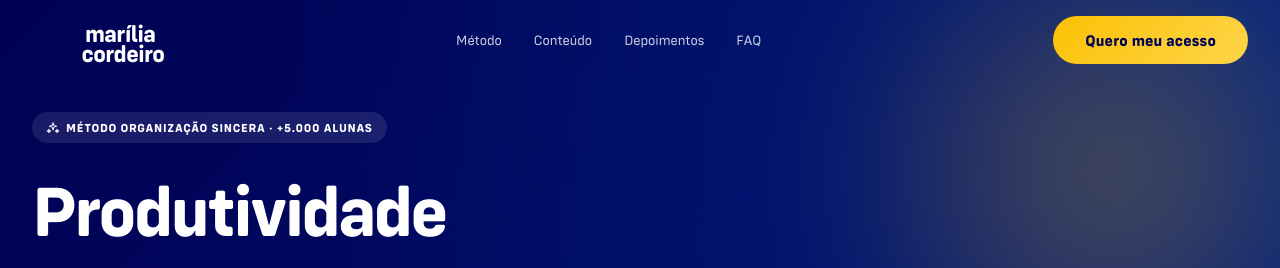
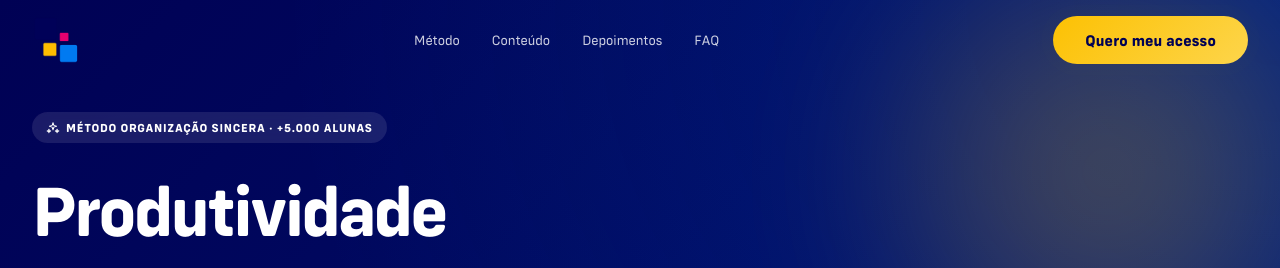
Before and after one commit to ludymanoel/marilia-new-lp, an Astro site in the folder landing-page/: page / in a window 1280 px wide. Shown: the top 268 px of the page. Built offline with nearby package versions, Linux system fonts and the light colour scheme; Astro itself is replaced by a stand-in of ours.

Commit message:
new file:   landing-page/public/images/logo-mc.png 	modified:   landing-page/src/components/sections/Footer.astro 	modified:   landing-page/src/components/sections/Header.astro 	deleted:    landing-page/src/components/ui/LogoMC.astro

```diff
--- a/landing-page/src/components/sections/Footer.astro
+++ b/landing-page/src/components/sections/Footer.astro
@@ -3,7 +3,6 @@
  * Footer — Institucional + legal + social.
  */
 import Icon from '../ui/Icon.astro';
-import LogoMC from '../ui/LogoMC.astro';
 import { siteConfig } from '../../data/content';
 
 const year = new Date().getFullYear();
@@ -14,7 +13,14 @@ const year = new Date().getFullYear();
     <div class="grid md:grid-cols-4 gap-8 md:gap-12 mb-10">
       <!-- Logo + descrição -->
       <div class="md:col-span-2">
-        <LogoMC variant="light" size="md" showText={true} class="mb-4" />
+        <img
+          src="/images/logo-mc.png"
+          alt="Marília Cordeiro"
+          width="1000"
+          height="1000"
+          class="mb-4 h-14 md:h-16 w-auto"
+          loading="lazy"
+        />
         <p class="text-sm text-neutral-400 leading-relaxed max-w-md mt-4">
           Engenheira, especialista em organização e gestão do tempo.
           Há mais de 12 anos ajudando pessoas e empresas a recuperarem
--- a/landing-page/src/components/sections/Header.astro
+++ b/landing-page/src/components/sections/Header.astro
@@ -4,7 +4,6 @@
  * Aparece transparente no topo, ganha fundo sólido ao rolar.
  */
 import Button from '../ui/Button.astro';
-import LogoMC from '../ui/LogoMC.astro';
 ---
 
 <header
@@ -17,7 +16,15 @@ import LogoMC from '../ui/LogoMC.astro';
       class="flex items-center group"
       aria-label="Marília Cordeiro — página inicial"
     >
-      <LogoMC variant="light" size="sm" showText={true} />
+      <img
+        src="/images/logo-mc.png"
+        alt="Marília Cordeiro"
+        width="1000"
+        height="1000"
+        class="h-10 md:h-12 w-auto"
+        loading="eager"
+        fetchpriority="high"
+      />
     </a>
 
     <nav class="hidden md:flex items-center gap-8" aria-label="Navegação principal">
--- a/landing-page/src/components/ui/LogoMC.astro
+++ /dev/null
@@ -1,111 +0,0 @@
----
-/**
- * LogoMC — Logo oficial Marília Cordeiro.
- *
- * Wordmark tipográfico "marília cordeiro" em SVG vetorial.
- *
- * Variantes:
- * - "color" → fundo claro (texto marinho)
- * - "light" → fundo escuro (texto branco)
- * - "mono" → cor sólida via currentColor
- */
-
-export interface Props {
-  variant?: 'color' | 'light' | 'mono';
-  size?: 'sm' | 'md' | 'lg' | 'xl';
-  showText?: boolean;
-  class?: string;
-  ariaLabel?: string;
-}
-
-const {
-  variant = 'color',
-  size = 'md',
-  showText = true,
-  class: className = '',
-  ariaLabel = 'Marília Cordeiro',
-} = Astro.props;
-
-// Cores oficiais do brandbook
-const COLORS = {
-  brand: '#000154',
-  white: '#FFFFFF',
-};
-
-const palette = {
-  color: { text: COLORS.brand },
-  light: { text: COLORS.white },
-  mono: { text: 'currentColor' },
-}[variant];
-
-const dimensions = {
-  sm: { w: 132, h: 48 },
-  md: { w: 198, h: 72 },
-  lg: { w: 264, h: 96 },
-  xl: { w: 352, h: 128 },
-}[size];
-
-const { w, h } = dimensions;
-
-// Usando viewBox do PNG original (2080x756) mantém fidelidade ao brandbook
-const viewBoxWidth = 2080;
-const viewBoxHeight = 756;
-
-// Posição do wordmark (em coordenadas viewBox)
-const wordmarkX = 836;
-const wordmarkX2 = 780;
-const wordmarkY1 = 410;
-const wordmarkY2 = 720;
-const wordmarkFontSize = 380;
-
-const finalHeight = h;
----
-
-<svg
-  xmlns="http://www.w3.org/2000/svg"
-  width={w}
-  height={finalHeight}
-  viewBox={`0 0 ${viewBoxWidth} ${viewBoxHeight}`}
-  fill="none"
-  class={className}
-  aria-label={ariaLabel}
-  role="img"
-  preserveAspectRatio="xMinYMid meet"
->
-  <title>{ariaLabel}</title>
-
-  {showText && (
-    <g aria-hidden="true">
-      <text
-        x={wordmarkX}
-        y={wordmarkY1}
-        font-family="'Config Rounded', 'Roboto', sans-serif"
-        font-size={wordmarkFontSize}
-        font-weight="700"
-        fill={palette.text}
-        text-anchor="start"
-        letter-spacing="-10"
-      >marília</text>
-
-      <text
-        x={wordmarkX2}
-        y={wordmarkY2}
-        font-family="'Config Rounded', 'Roboto', sans-serif"
-        font-size={wordmarkFontSize}
-        font-weight="700"
-        fill={palette.text}
-        text-anchor="start"
-        letter-spacing="-10"
-      >cordeiro</text>
-    </g>
-  )}
-</svg>
-
-<style>
-  svg {
-    display: inline-block;
-    vertical-align: middle;
-    max-width: 100%;
-    height: auto;
-  }
-</style>
```
Also changed, not shown: landing-page/public/images/logo-mc.png (added).
